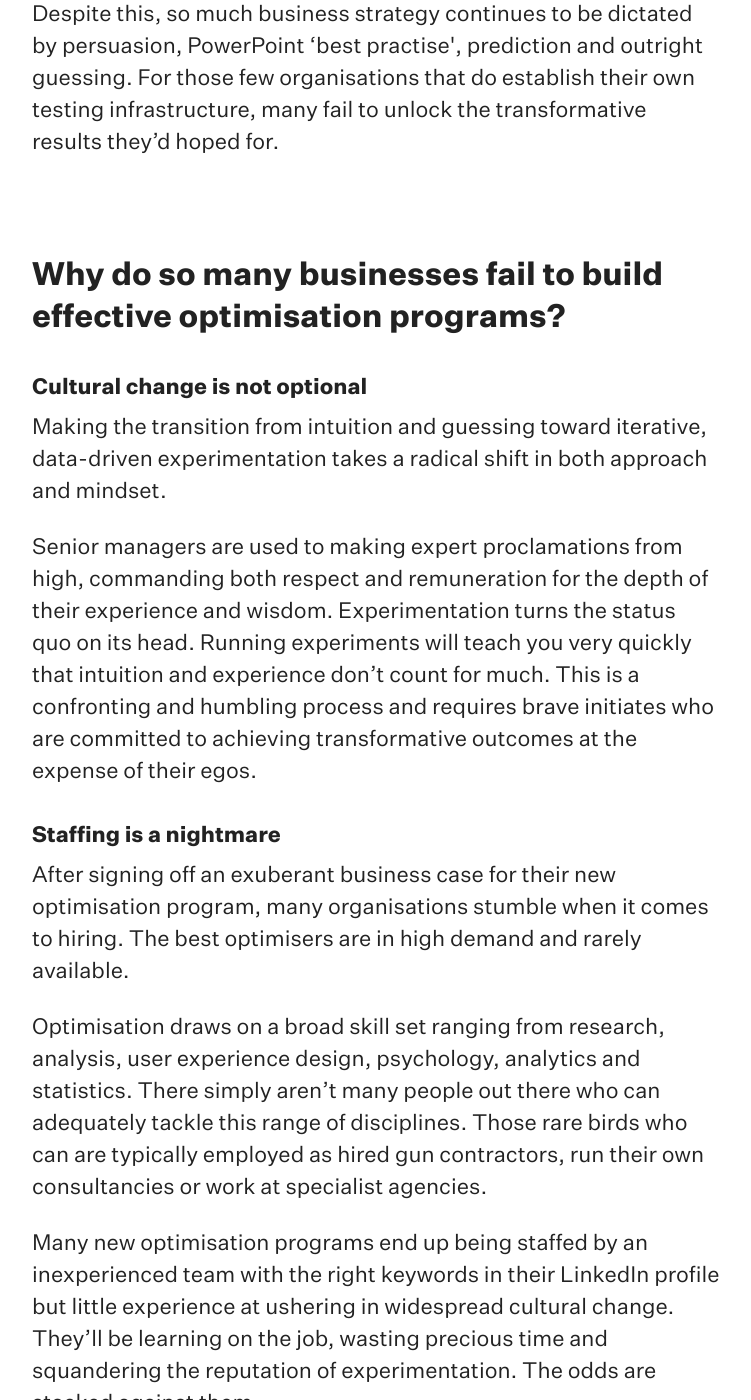
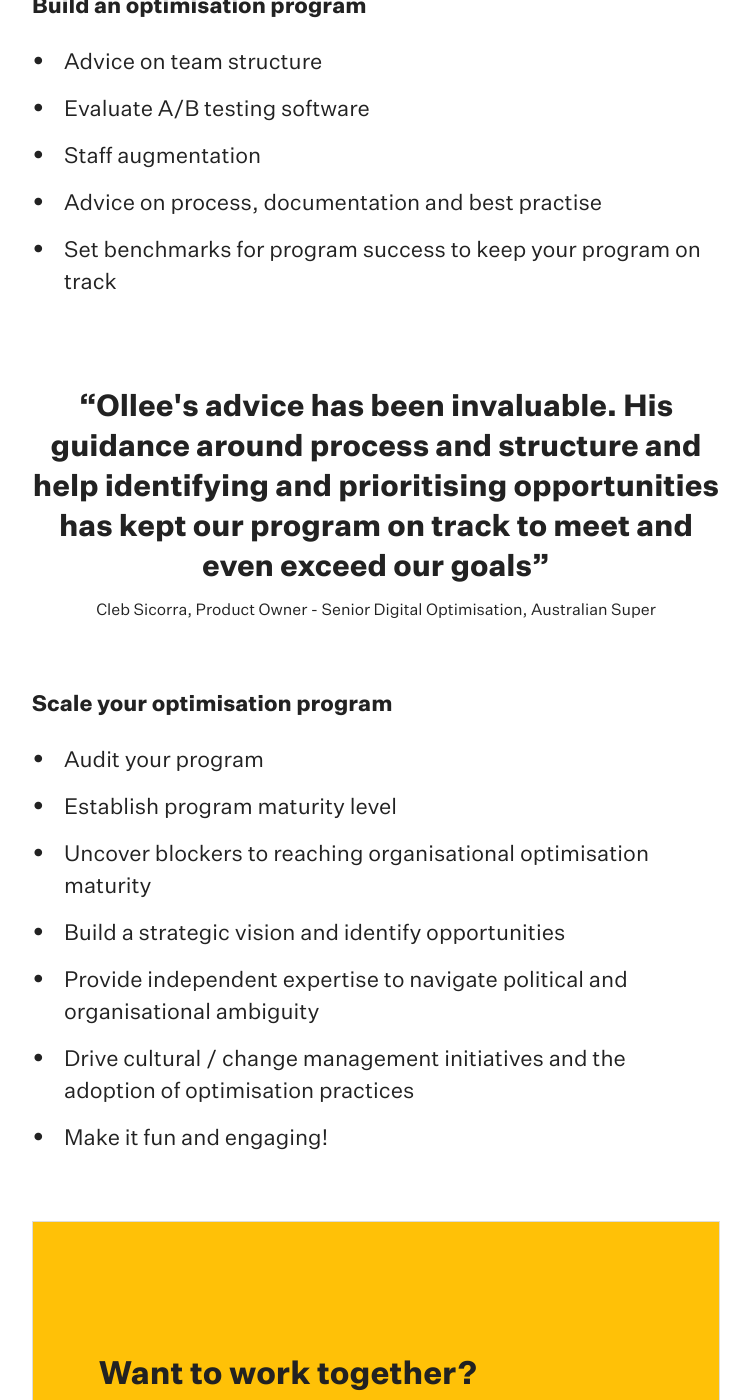
Before and after one commit to olleepalmer/olleepalmer.github.io, a Jekyll site: the page built from consulting.md, in a window 1280 px wide and 1400 px high, scrolled down 780 px. Shown: the whole window, without its empty margins (192-943 px from the left). Built offline with Jekyll 4.4.1, drawn with Linux system fonts in a browser that asks for light colours; comment, search, counter and statistics services are not loaded; some of the changed text lies outside the part shown.

Commit message:
Removed wordy essay type thing from consulting page

```diff
--- a/consulting.md
+++ b/consulting.md
@@ -6,63 +6,10 @@ permalink: "/consulting"
 hero-header: "Consulting"
 ---
 
-
-<p>Amazon, Google, Facebook, Microsoft. The most innovative and profitable organisations of our time attribute experimentation as a vital competitive advantage. Business experimentation at scale is fast, convenient and accessible in a way that would have been incomprehensible only a few years ago.</p>
-
-
-
-
-
-Despite this, so much business strategy continues to be dictated by persuasion, PowerPoint ‘best practise', prediction and outright guessing. For those few organisations that do establish their own testing infrastructure, many fail to unlock the transformative results they’d hoped for.
-
-<h2>Why do so many businesses fail to build effective optimisation programs?</h2>
-
-<h3>
-Cultural change is not optional
-</h3>
-<p>
-Making the transition from intuition and guessing toward iterative, data-driven experimentation takes a radical shift in both approach and mindset.
-</p>
-<p>
-Senior managers are used to making expert proclamations from high, commanding both respect and remuneration for the depth of their experience and wisdom. Experimentation turns the status quo on its head. Running experiments will teach you very quickly that intuition and experience don’t count for much. This is a confronting and humbling process and requires brave initiates who are committed to achieving transformative outcomes at the expense of their egos.
-</p>
-<h3>
-Staffing is a nightmare
-</h3>
-<p>
-After signing off an exuberant business case for their new optimisation program, many organisations stumble when it comes to hiring. The best optimisers are in high demand and rarely available.
-</p>
-<p>
-Optimisation draws on a broad skill set ranging from research, analysis, user experience design, psychology, analytics and statistics. There simply aren’t many people out there who can adequately tackle this range of disciplines. Those rare birds who can are typically employed as hired gun contractors, run their own consultancies or work at specialist agencies.
-</p>
-<p>
-Many new optimisation programs end up being staffed by an inexperienced team with the right keywords in their LinkedIn profile but little experience at ushering in widespread cultural change. They’ll be learning on the job, wasting precious time and squandering the reputation of experimentation. The odds are stacked against them.
-
-</p>
-
-<h3>
-Organisational structure
-</h3>
-<p>
-Where should optimisation sit in the org chart? UX? Data? Product? Tech? Centre of excellence? Everyone does it differently and getting it wrong is the kiss of death for optimisation in your business. So many teams are assembled without the right training and experience, inadequately structured and then left to languish in obscurity or crumble under the heavy burden of executive expectations.</p>
-
-<h3>
-There is no playbook
-</h3>
-<p>
-The history of business is hundreds of years of bold proclamations, guesses, gambles and predictions. Comparatively, we are in the early years of the age of experimentation. There is no defined playbook about how to do this. Everyone has to be a pioneer. Some make it to the frontier, some get shot by a volley of arrows.
-</p>
-				<div class="text-center my-5">
-					<h2 class="smaller mb-2">“Ollee's advice has been invaluable. His guidance around process and structure and help identifying and prioritising opportunities has kept our program on track to meet and even exceed our goals”</h2>
-					<p class="text-xs">Cleb Sicorra, Product Owner - Senior Digital Optimisation, Australian Super</p>
-				</div>
-
-<h2>
-I’ll help you sidestep failure and take a shortcut to success
-</h2>
 <p>
 For the last ten years, I’ve helped enterprise-scale organisations like EE, Kmart, Nissan and Australian Super to harness the power of data driven experimentation.
 </p>
+
 <p>
 I can help you to...
 </p>
@@ -78,6 +25,11 @@ Build an optimisation program
 <li>Advice on process, documentation and best practise</li>
 <li>Set benchmarks for program success to keep your program on track</li>
 </ul>
+
+ 			<div class="text-center my-5">
+    				<h2 class="smaller mb-2">“Ollee's advice has been invaluable. His guidance around process and structure and help identifying and prioritising opportunities has kept our program on track to meet and even exceed our goals”</h2>
+    				<p class="text-xs">Cleb Sicorra, Product Owner - Senior Digital Optimisation, Australian Super</p>
+    			</div>
 
 <p>
 <strong>
```
Also changed, not shown: 1 other file.
